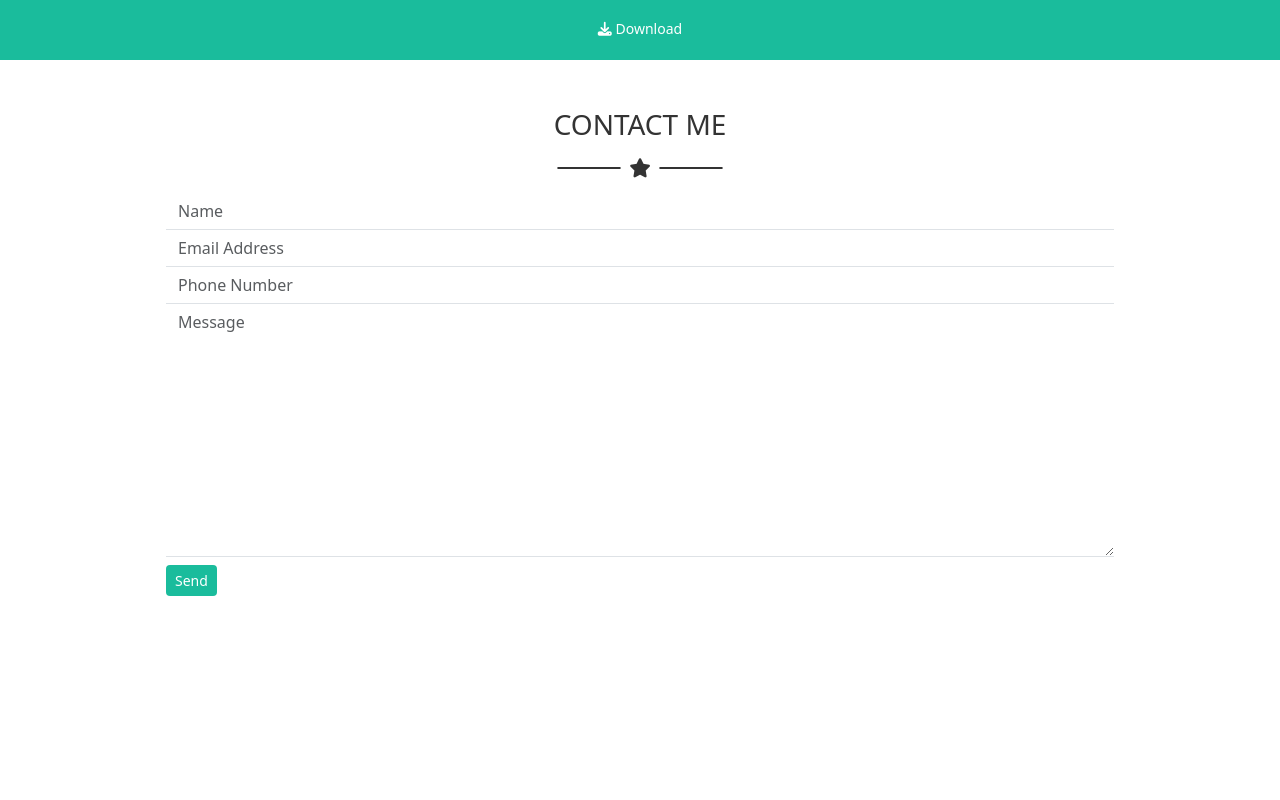
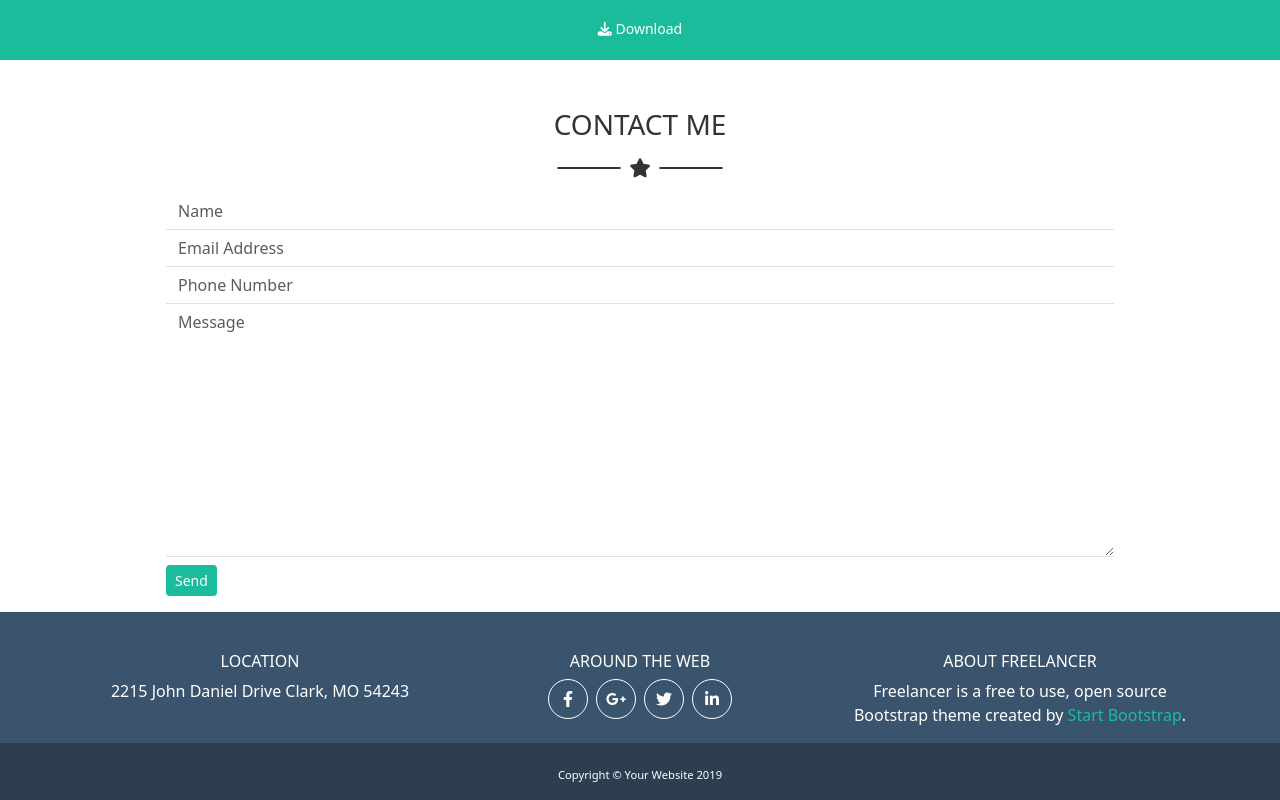
Before and after one commit to emanuelerm/html-css-bootstrap-freelancer, a plain HTML site: page index.html in a window 1280 px wide. Shown: the part 1296-2096 px from the top of the page. Before the commit the page ends 1908 px from the top, so only its background shows below. Drawn offline with nearby package versions, Linux system fonts and the light colour scheme.

Commit message:
footer done

```diff
--- a/css/style.css
+++ b/css/style.css
@@ -61,6 +61,39 @@ img {
     background-color: var(--light-green);
 }
 
+.bl-bg-light {
+    background-color: var(--light-blue);
+}
+
+.bl-bg-dark {
+    background-color: var(--dark-blue);
+}
+
+.bl-text-green {
+    color: var(--light-green);
+}
+
+.fs-8 {
+    font-size: 0.7rem;
+}
+
+.rounded-box {
+    width: 2.5rem;
+    height: 2.5rem;
+    border: 1px solid var(--white);
+    border-radius: 50%;
+}
+
+.position-center {
+    display: flex;
+    justify-content: center;
+    align-items: center;
+    top: 0;
+    bottom: 0;
+    left: 0;
+    right: 0;
+}
+
 .fa-star {
     font-size: 1.2rem;
     margin: 0 0.5rem;
--- a/index.html
+++ b/index.html
@@ -27,13 +27,14 @@
                 <div class="collapse navbar-collapse" id="navbarText">
                     <ul class="navbar-nav ms-auto">
                         <li class="nav-item">
-                            <a class="nav-link active text-white text-uppercase" aria-current="page" href="#">portfolio</a>
+                            <a class="nav-link active text-white text-uppercase" aria-current="page"
+                                href="#portfolio">portfolio</a>
                         </li>
                         <li class="nav-item">
-                            <a class="nav-link text-white text-uppercase" href="#">about</a>
+                            <a class="nav-link text-white text-uppercase" href="#about">about</a>
                         </li>
                         <li class="nav-item">
-                            <a class="nav-link text-white text-uppercase" href="#">contact</a>
+                            <a class="nav-link text-white text-uppercase" href="#contact-me">contact</a>
                         </li>
                     </ul>
                 </div>
@@ -106,35 +107,6 @@
         </section>
 
 
-        <!-- <section id="about">
-            <div class="container">
-                <div class="row pb-3">
-                    <h3 class="text-uppercase text-white text-center mt-5">about</h3>
-                    <span class="line-star d-flex align-items-center justify-content-center mt-2">
-                        <div class="line white-line"></div>
-                        <i class="fa-solid fa-star text-white"></i>
-                        <div class="line white-line"></div>
-                    </span>
-                    <div class="col-6 mx-auto text-white mt-3">
-                        <div class="row">
-                            <p class="col-sm-12 col-md-6 col-lg-6">Freelancer is a free bootstrap theme created by Start Bootstrap. The download includes the
-                                complete source files including <span class="text-uppercase">html</span>,
-                                <span class="text-uppercase">css</span>, and JavaScriptn as well as optional
-                                <span class="text-uppercase">less</span> stylesheets for easy customization.
-                            </p>
-                            <p class="col-sm-12 col-md-6 col-lg-6">Whether you're a student looking to showcase you work, a professional looking to attract
-                                clients, or a graphic srtist looking to share your projects, this template is the perfect
-                                starting point!
-                            </p>
-                        </div>
-                    </div>
-                    <div class="col-12 mx-auto text-center mt-2">
-                        <button class="btn btn-sm text-white" type="button"><i class="fa-solid fa-download"></i> Download</button>
-                    </div>
-                </div>
-            </div>
-        </section> -->
-
         <section id="about">
             <div class="container">
                 <div class="row pb-3">
@@ -145,18 +117,21 @@
                         <div class="line white-line"></div>
                     </span>
                     <div class="row px-5 text-white mt-3">
-                        <p class="col-sm-12 col-md-6 col-lg-6 px-5">Freelancer is a free bootstrap theme created by Start Bootstrap. The download includes the
-                                complete source files including <span class="text-uppercase">html</span>,
-                                <span class="text-uppercase">css</span>, and JavaScriptn as well as optional
-                                <span class="text-uppercase">less</span> stylesheets for easy customization.
+                        <p class="col-sm-12 col-md-6 col-lg-6 px-5">Freelancer is a free bootstrap theme created by
+                            Start Bootstrap. The download includes the
+                            complete source files including <span class="text-uppercase">html</span>,
+                            <span class="text-uppercase">css</span>, and JavaScriptn as well as optional
+                            <span class="text-uppercase">less</span> stylesheets for easy customization.
                         </p>
-                        <p class="col-sm-12 col-md-6 col-lg-6 px-5">Whether you're a student looking to showcase you work, a professional looking to attract
-                                clients, or a graphic srtist looking to share your projects, this template is the perfect
-                                starting point!
+                        <p class="col-sm-12 col-md-6 col-lg-6 px-5">Whether you're a student looking to showcase you
+                            work, a professional looking to attract
+                            clients, or a graphic srtist looking to share your projects, this template is the perfect
+                            starting point!
                         </p>
                     </div>
                     <div class="col-12 mx-auto text-center mt-2">
-                        <button class="btn btn-sm text-white" type="button"><i class="fa-solid fa-download"></i> Download</button>
+                        <button class="btn btn-sm text-white" type="button"><i class="fa-solid fa-download"></i>
+                            Download</button>
                     </div>
                 </div>
             </div>
@@ -173,10 +148,14 @@
                         <div class="line dark-line"></div>
                     </span>
                     <div class="col-12 mx-auto mt-3 px-5">
-                        <input type="name" class="form-control border-0 border-bottom rounded-0" id="inputName" placeholder="Name" aria-label="Name">
-                        <input type="email" class="form-control border-0 border-bottom rounded-0" id="inputEmail" placeholder="Email Address" aria-label="Email Address">
-                        <input type="tel" class="form-control border-0 border-bottom rounded-0" id="inputPhone" placeholder="Phone Number" aria-label="Phone Number">
-                        <textarea name="message" class="form-control border-0 border-bottom rounded-0" id="message" cols="30" rows="10" placeholder="Message"></textarea>
+                        <input type="name" class="form-control border-0 border-bottom rounded-0" id="inputName"
+                            placeholder="Name" aria-label="Name">
+                        <input type="email" class="form-control border-0 border-bottom rounded-0" id="inputEmail"
+                            placeholder="Email Address" aria-label="Email Address">
+                        <input type="tel" class="form-control border-0 border-bottom rounded-0" id="inputPhone"
+                            placeholder="Phone Number" aria-label="Phone Number">
+                        <textarea name="message" class="form-control border-0 border-bottom rounded-0" id="message"
+                            cols="30" rows="10" placeholder="Message"></textarea>
                         <button class="btn btn-sm text-white bl-bg-green mt-2">Send</button>
                     </div>
                 </div>
@@ -185,7 +164,48 @@
     </main>
 
     <footer>
-        <div class="container"></div>
+        <div class="bl-bg-light">
+            <div class="container">
+                <div class="row pt-4">
+                    <div class="col-sm-12 col-md-4 col-lg-4 text-white text-center mt-3">
+                        <h6 class="text-uppercase">location</h6>
+                        <p>2215 John Daniel Drive Clark, MO 54243</p>
+                    </div>
+                    <div class="col-sm-12 col-md-4 col-lg-4 text-white text-center mt-3">
+                        <h6 class="text-uppercase">around the web</h6>
+                        <div class="row justify-content-center pb-2">
+                            <div class="col-3 rounded-box position-relative mx-1">
+                                <i class="fa-brands fa-facebook-f position-absolute position-center"></i>
+                            </div>
+                            <div class="col-3 rounded-box position-relative mx-1">
+                                <i class="fa-brands fa-google-plus-g position-absolute position-center"></i>
+                            </div>
+                            <div class="col-3 rounded-box position-relative mx-1">
+                                <i class="fa-brands fa-twitter position-absolute position-center"></i>
+                            </div>
+                            <div class="col-3 rounded-box position-relative mx-1">
+                                <i class="fa-brands fa-linkedin-in position-absolute position-center"></i>
+                            </div>
+                        </div>
+                    </div>
+                    <div class="col-sm-12 col-md-4 col-lg-4 text-white text-center mt-3">
+                        <h6 class="text-uppercase">about freelancer</h6>
+                        <p>Freelancer is a free to use, open source Bootstrap theme created by <span
+                                class="bl-text-green">Start Bootstrap</span>.
+                        </p>
+                    </div>
+                </div>
+            </div>
+        </div>
+        <div class="bl-bg-dark">
+            <div class="container text-white text-center pt-4">
+                <div class="row">
+                    <div class="col">
+                        <p class="text-capitalize fs-8">Copyright © Your Website 2019</p>
+                    </div>
+                </div>
+            </div>
+        </div>
     </footer>
 
 
```
